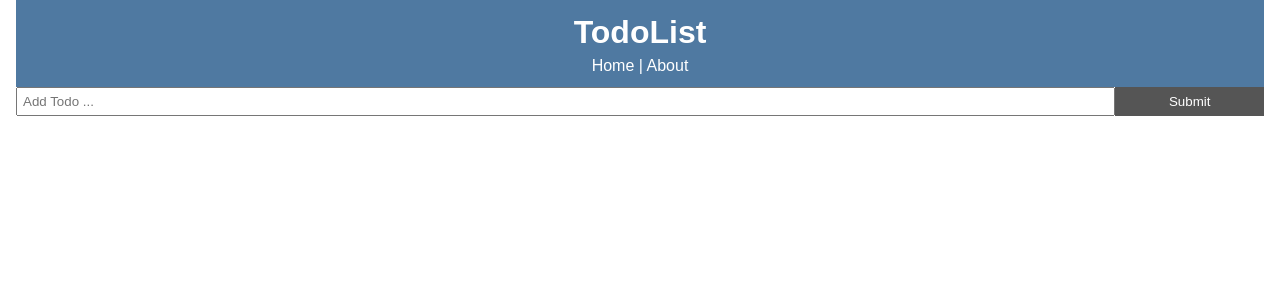
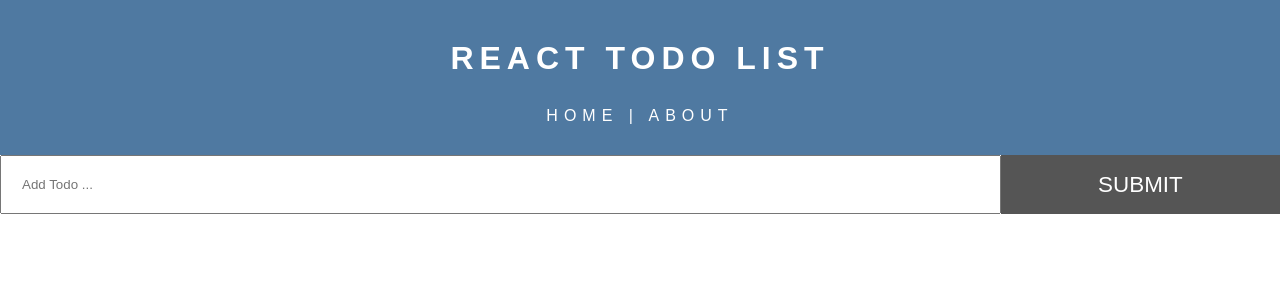
Before and after one commit to danieljhawn/react-thing, a React (Create React App) app: page / in a window 1280 px wide. Shown: the top 300 px of the page. Built offline with nearby package versions, Linux system fonts and the light colour scheme; no server answers.

Commit message:
updates styling

```diff
--- a/src/App.css
+++ b/src/App.css
@@ -6,7 +6,7 @@
 
 body {
   font-family: Arial, Helvetica, sans-serif;
-  line-height: 1.4;
+  line-height: 2.4;
 }
 
 a {
@@ -15,7 +15,7 @@ a {
 }
 
 .container {
-  padding: 0 1rem;
+  padding: 0;
 }
 
 .btn {
@@ -25,6 +25,8 @@ a {
   color: #fff;
   padding: 7px 20px;
   cursor: pointer;
+  font-size: 1.4rem;
+  text-transform: uppercase;
 }
 
 .btn:hover {
--- a/src/components/AddTodo.js
+++ b/src/components/AddTodo.js
@@ -20,7 +20,7 @@ export class AddTodo extends Component {
                 <input
                     type="text"
                     name="title"
-                    style={{ flex: '10', padding: '5px' }}
+                    style={{ flex: '8', padding: '20px' }}
                     placeholder="Add Todo ..."
                     value={this.state.title}
                     onChange={this.onChange}
@@ -29,7 +29,7 @@ export class AddTodo extends Component {
                     type="submit"
                     value="Submit"
                     className="btn"
-                    style={{ flex: '1' }}
+                    style={{ flex: '2' }}
                 />
             </form>
         )
--- a/src/components/TodoItem.js
+++ b/src/components/TodoItem.js
@@ -4,9 +4,9 @@ import PropTypes from "prop-types";
 export class TodoItem extends Component {
   getStyle = () => {
     return {
-      background: "#f4f4f4",
-      padding: "10px",
-      borderBottom: "1px #ccc dotted",
+      background: "#ECF0F5",
+      padding: "15px",
+      borderBottom: "5px #fff dotted",
       textDecoration: this.props.todo.completed ? "line-through" : "none",
     };
   };
@@ -27,7 +27,7 @@ export class TodoItem extends Component {
           />{" "}
           {title}
           <button onClick={this.props.delTodo.bind(this, id)} style={btnStyle}>
-            x
+            X
           </button>
         </p>
       </div>
@@ -43,13 +43,14 @@ TodoItem.propTypes = {
 };
 
 const btnStyle = {
-  background: "#ff0000",
+  background: "#000",
   color: "#fff",
   border: "none",
   padding: "5px 9px",
   borderRadius: "50%",
   cursor: "pointer",
   float: "right",
+  marginTop: "7px",
 };
 
 export default TodoItem;
--- a/src/components/layout/Header.js
+++ b/src/components/layout/Header.js
@@ -3,8 +3,8 @@ import { Link } from 'react-router-dom';
 function Header() {
     return (
         <header style={headerStyle}>
-            <h1>TodoList</h1>
-            <Link style={linkStyle} to="/">Home</Link> |<Link style={linkStyle} to="/about"> About</Link>
+            <h1>React Todo List</h1>
+            <Link style={linkStyle} to="/">Home</Link> | <Link style={linkStyle} to="/about"> About</Link>
         </header>
     )
 }
@@ -13,7 +13,9 @@ const headerStyle = {
     background: '#4f79a1',
     color: '#fff',
     textAlign: 'center',
-    padding: '10px'
+    padding: '20px',
+    letterSpacing: "6px",
+    textTransform: "uppercase"
 }
 
 const linkStyle = {
```
